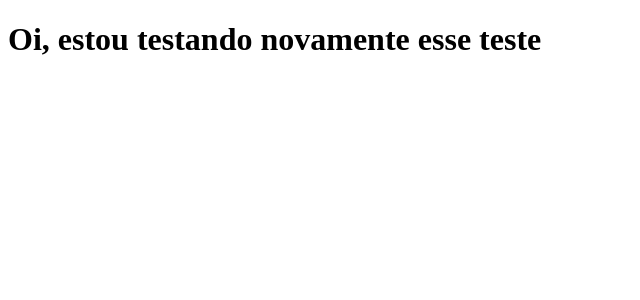
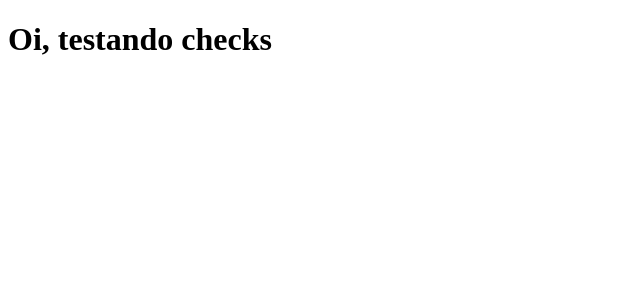
Before and after one commit to matheusgash/clone-tabnews, a Next.js app: page / in a window 1280 px wide. Shown: the top 300 px of the page, without its empty margins (0-640 px from the left). Built offline with nearby package versions, Linux system fonts and the light colour scheme.

Commit message:
frase legal de teste

```diff
--- a/pages/index.js
+++ b/pages/index.js
@@ -1,5 +1,5 @@
 function Home(){
-    return <h1>Oi, estou testando novamente esse teste</h1>
+    return <h1>Oi, testando checks</h1>
 }
 
 export default Home;
```
